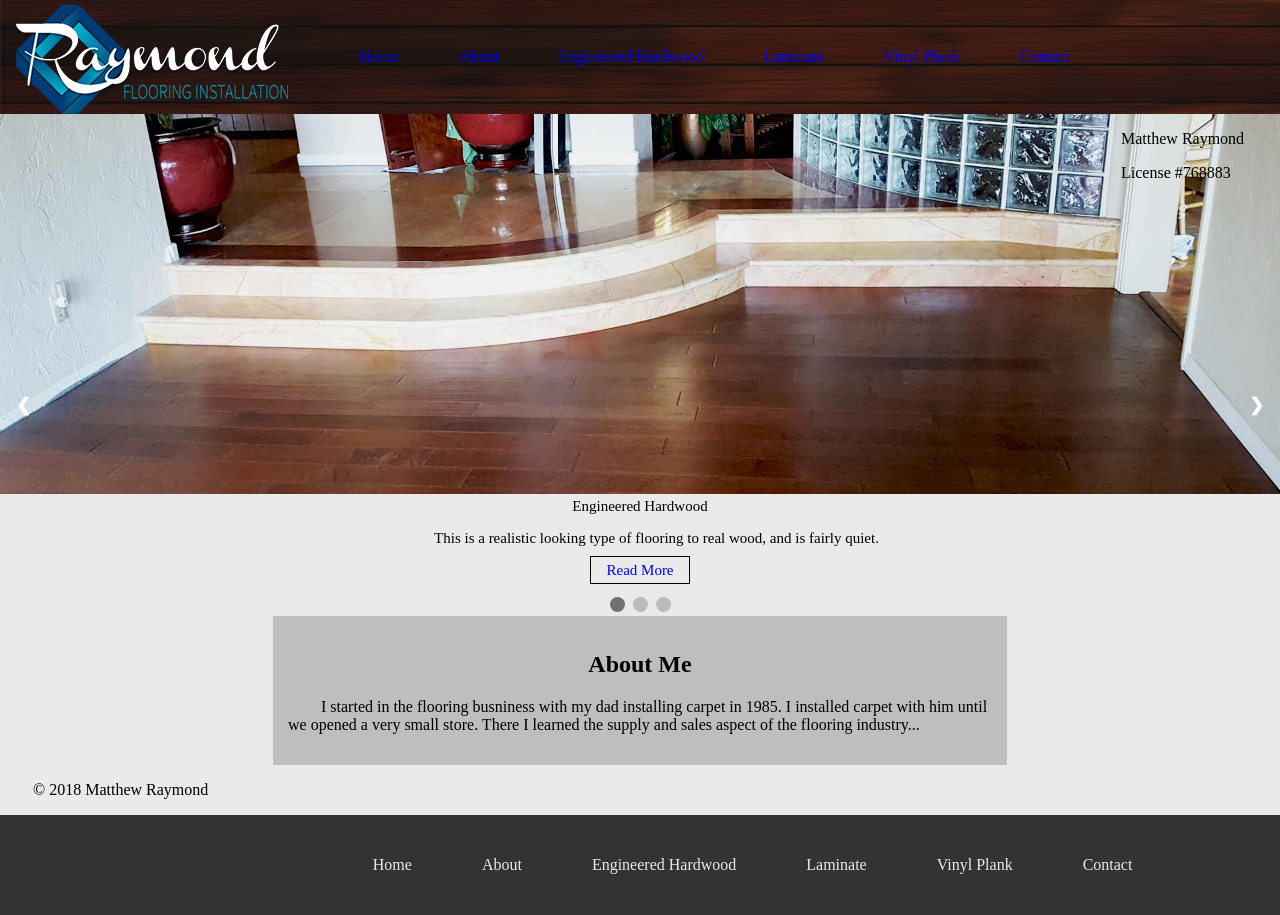
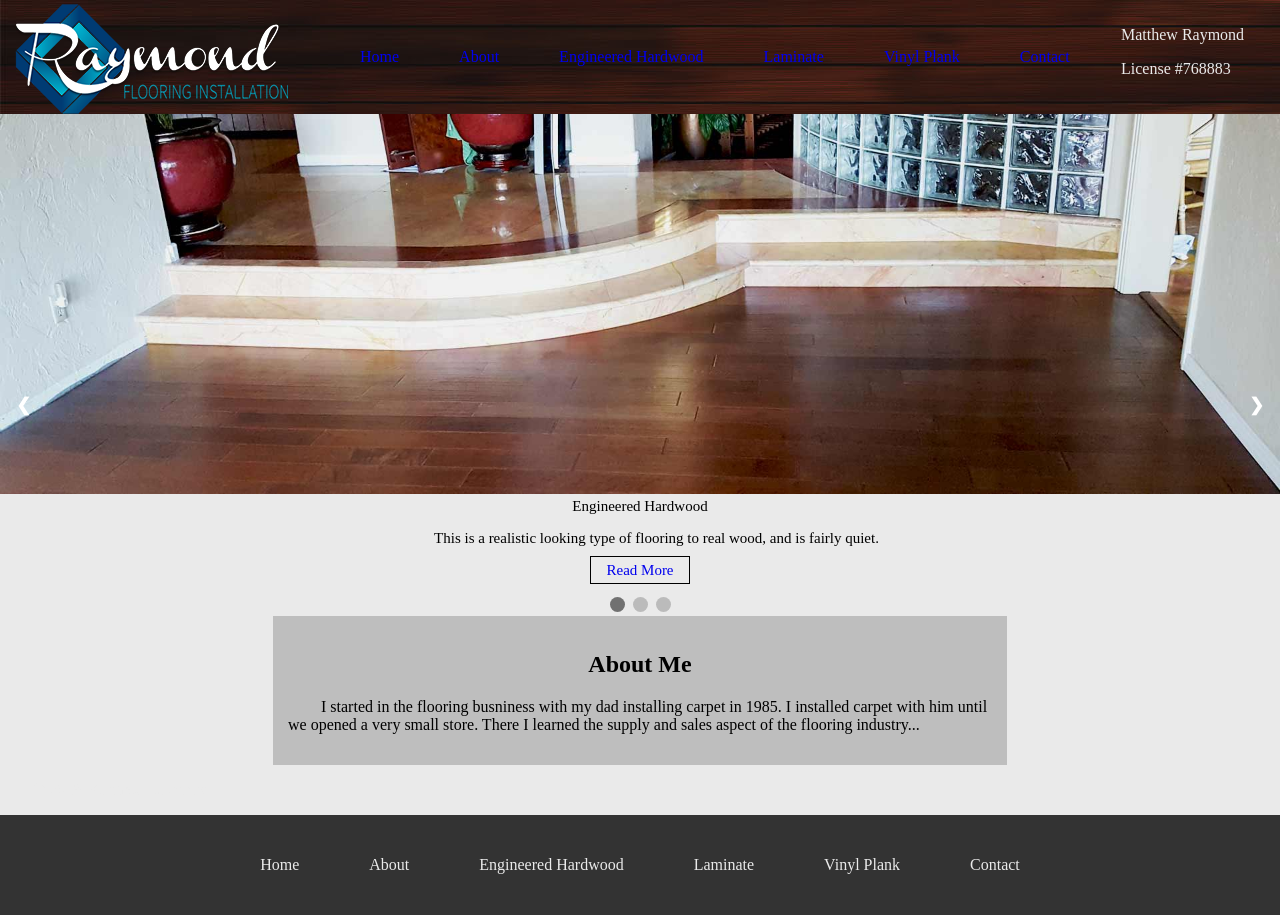
Before and after one commit to SeanRaymond2301/Raymond-Flooring, a PHP site: page / in a window 1280 px wide. Run offline with PHP 8.4, Linux system fonts and the light colour scheme; some libraries are stand-ins or nearby versions.

Commit message:
Fixed weird issue where merge conflict got left in my commit. I may have forgotten to fix one.

```diff
--- a/css/main.css
+++ b/css/main.css
@@ -13,14 +13,6 @@ body {
 
 .wrapper2 {
   position: fixed;
-<<<<<<< HEAD
-  top: 30px;
-  left: 85vw; }
-
-    position: fixed;
-    top: 20px;
-    left: 85vw;
-}
   top: 10px;
   left: 85vw; }
 
@@ -176,14 +168,7 @@ ul li.black a {
     opacity: .3; }
   to {
     opacity: 1; } }
-/* Footer */
-    from {
-        opacity: .4;
-    }
-    to {
-        opacity: 1;
-    }
-}
+
 footer {
   color: #eaeaea; }
   footer div.footer-nav {
@@ -199,13 +184,6 @@ footer {
 footer ul a {
   list-style-type: none;
   display: inline-block;
-  text-decoration: none;
-}
-  text-decoration: none; }
-    list-style-type: none;
-    display: inline-block;
-    text-decoration: none;
-}
   text-decoration: none; }
 
 .footer-logo {
@@ -231,13 +209,6 @@ main.content .headerText {
   transform: translateX(-50%);
   color: #eaeaea; }
 
-    position: absolute;
-    top: 33vh;
-    left: 50%;
-    transform: translateX(-50%);
-    color: #eaeaea;
-}
-
 /* "About Me" page styling */
 .about-title {
   text-align: center; }
--- a/pages/home.php
+++ b/pages/home.php
@@ -3,7 +3,6 @@
   <!-- Full-width images with number and caption text -->
 
   <div class="mySlides fade">
-    <div class="numbertext">1 / 3</div>
     <img src="images/hardwoodhome.jpg" style="width:100%">
     <div class="text">Engineered Hardwood
     <p>This is a realistic looking type of flooring to real wood, and is fairly quiet.</p>
@@ -13,7 +12,6 @@
     <!-- Full-width images with number and caption text -->
 
     <div class="mySlides fade">
-        <div class="numbertext">1 / 3</div>
         <img src="http://via.placeholder.com/1920x570" style="width:100%">
         <div class="text">Engineered Hardwood
             <p>This is a realistic looking type of flooring to real wood, and is fairly quiet.</p>
@@ -24,7 +22,6 @@
     </div>
 
     <div class="mySlides fade">
-        <div class="numbertext">2 / 3</div>
         <img src="images/laminate-6.jpg" style="width:100%">
         <div class="text">Laminate
             <p>A hard surface, that mimics the look of real wood, but is the loudest of the three</p>
```
